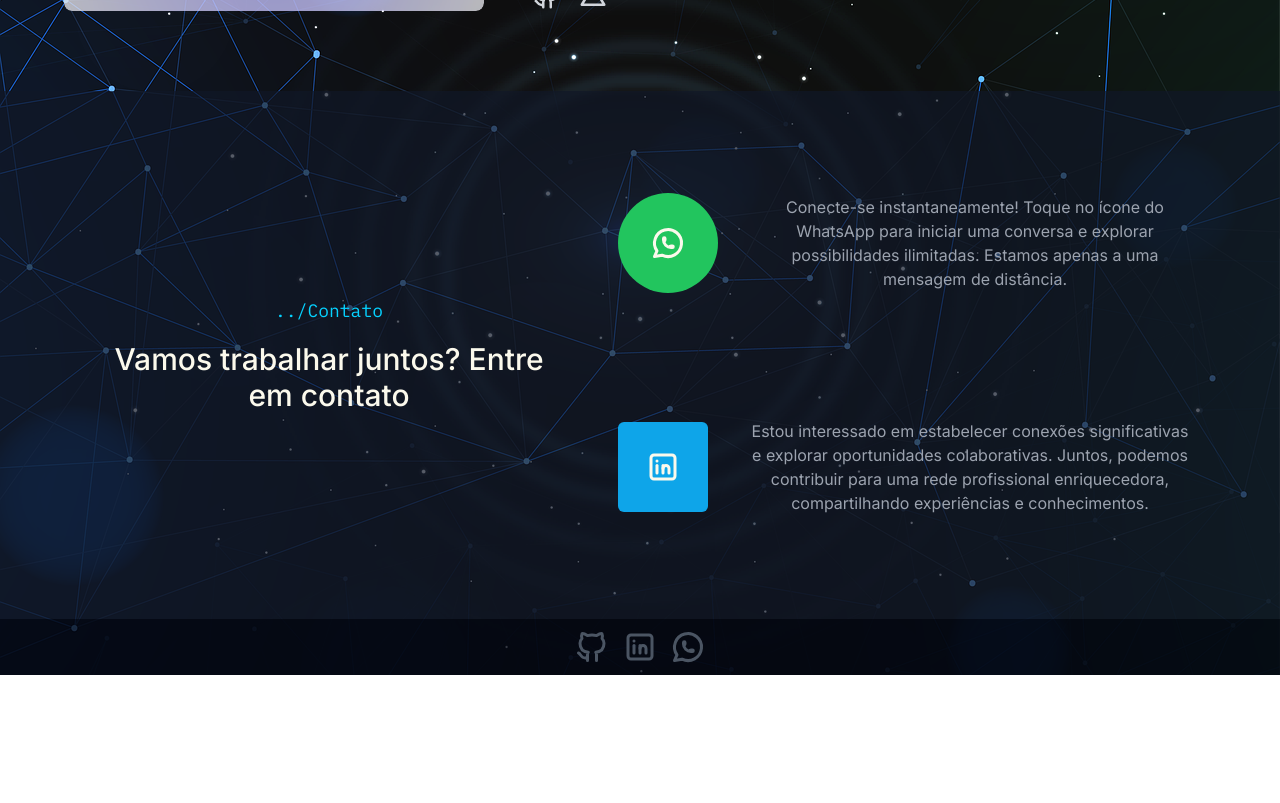
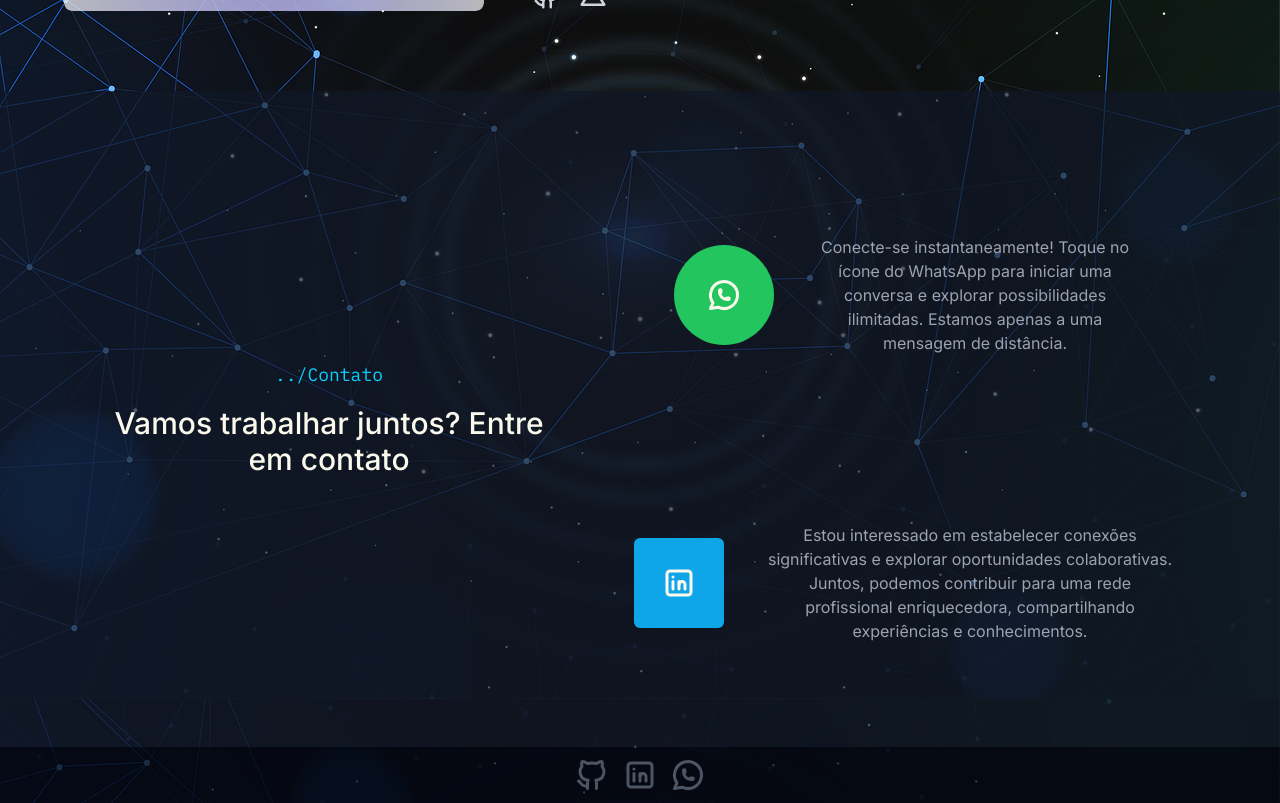
Before and after one commit to Lais-Lessa/Portfolio, a Next.js app: page / in a window 1280 px wide. Shown: the part 1860-2663 px from the top of the page. Before the commit the page ends 2535 px from the top, so only its background shows below. Built offline with nearby package versions, Linux system fonts and the light colour scheme; what tailwindcss-gradients would draw is missing.

Commit message:
fix: Correção do width do container do contato

```diff
--- a/src/app/components/contact/index.tsx
+++ b/src/app/components/contact/index.tsx
@@ -9,7 +9,7 @@ export const ContactForm = () => {
 
     return (
         <section id="contact" className="w-full max-h-full min-w-[400px] lg:flex lg:flex-row lg:justify-between pb-10 sm:pb-32 py-32 bg-gray-900/70 lg:w-full lg:p-10">
-            <div className="container flex flex-col justify-center items-center lg:flex lg:flex-row lg:justify-between lg:w-[1200px]">
+            <div className=" w-full container flex flex-col justify-center items-center lg:flex lg:flex-row lg:justify-between lg:w-[1200px]">
             <motion.div
                     className="w-full h-full lg:max-w-[530px] rounded-lg p-10 flex justify-center items-center"
                     initial={{ opacity: 0, x: -100 }}
@@ -29,9 +29,9 @@ export const ContactForm = () => {
                     whileInView={{ opacity: 1, y: 0, scale: 1 }}
                     exit={{ opacity: 0, y: 200, scale: 0.5 }}
                     transition={{ duration: 0.5 }}
-                    className="container min-w-[400px] p-10 flex flex-col lg:w-full lg:items-start lg:justify-start lg:flex-col"
+                    className="min-w-[400px] p-10 flex flex-col lg:w-full lg:items-start lg:justify-start lg:flex-col"
                 >
-                <div className="flex flex-col items-center mb-20 lg:flex-row lg:gap-10">
+                <div className="flex flex-col items-center mb-20 lg:flex-row lg:gap-10 p-10">
                 <a
                 href='https://wa.me/5514996600746?text= Olá! Como posso ajudar você hoje? 😊'
                 target="_blank"
```
